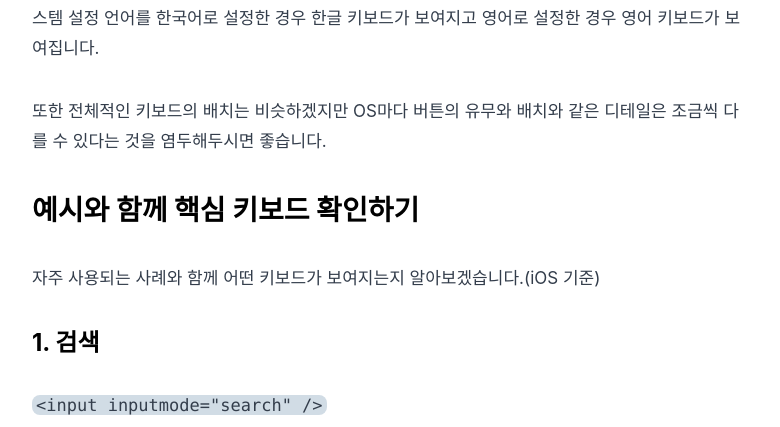
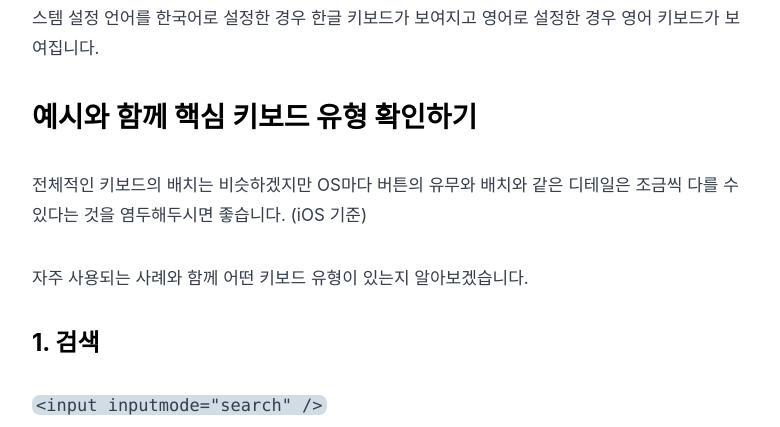
Before and after one commit to sa02045/blog, a Gatsby site: page /ux-keyboard/ in a window 1280 px wide. Shown: the part 2144-2571 px from the top of the page, without its empty margins (248-1028 px from the left). Built offline with nearby package versions, Linux system fonts and the light colour scheme; Gatsby itself is replaced by a stand-in of ours; some packages are replaced by stand-ins of ours; code samples lack their colours; a web font is replaced by a local one.

Commit message:
docs: 퇴고

```diff
--- a/content/blog/ux-keyboard/index.md
+++ b/content/blog/ux-keyboard/index.md
@@ -54,11 +54,11 @@ inputmode 속성이 가질 수 있는 값은 총 8가지입니다. ([HTML Spec](
 
 기본값인 `text`를 사용하게 되면 **유저가 설정한 시스템 언어 설정**을 기반으로 키보드를 보여줍니다. 시스템 설정 언어를 한국어로 설정한 경우 한글 키보드가 보여지고 영어로 설정한 경우 영어 키보드가 보여집니다.
 
-또한 전체적인 키보드의 배치는 비슷하겠지만 OS마다 버튼의 유무와 배치와 같은 디테일은 조금씩 다를 수 있다는 것을 염두해두시면 좋습니다.
+## 예시와 함께 핵심 키보드 유형 확인하기
 
-## 예시와 함께 핵심 키보드 확인하기
+전체적인 키보드의 배치는 비슷하겠지만 OS마다 버튼의 유무와 배치와 같은 디테일은 조금씩 다를 수 있다는 것을 염두해두시면 좋습니다. (iOS 기준)
 
-자주 사용되는 사례와 함께 어떤 키보드가 보여지는지 알아보겠습니다.(iOS 기준)
+자주 사용되는 사례와 함께 어떤 키보드 유형이 있는지 알아보겠습니다.
 
 ### 1. 검색
 
```
